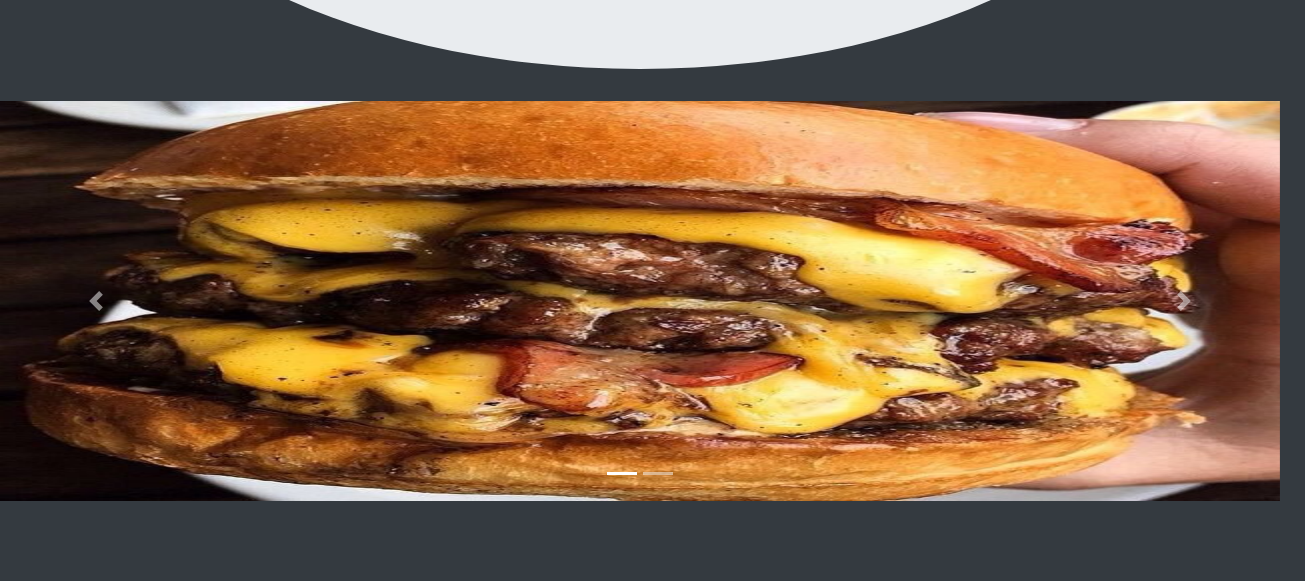
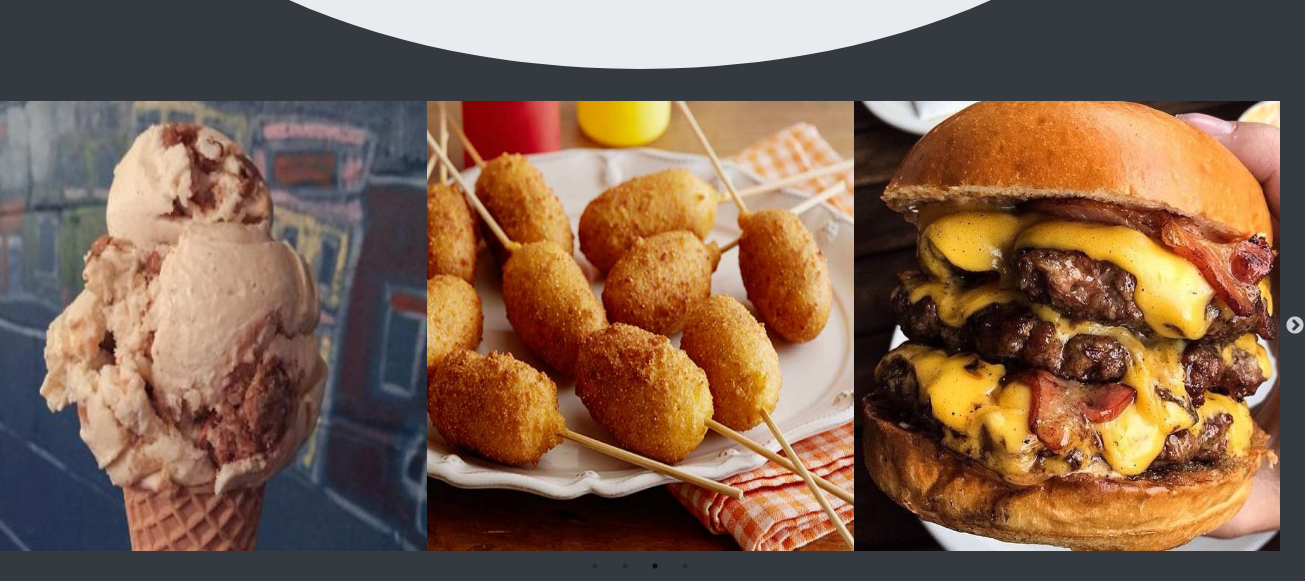
Before and after one commit to ezekieleverest/Restaurant-Menu-Creator, a website: page public/views/index.html in a window 1280 px wide. Shown: the part 638-1219 px from the top of the page, 1305 px wide, since content can reach past the window. Before the commit the page ends 1139 px from the top, so only its background shows below. Drawn offline with nearby package versions, Linux system fonts and the light colour scheme; files that its build step writes are made by us from their sources.

Commit message:
carousel working with slick

```diff
--- a/package.json
+++ b/package.json
@@ -17,6 +17,7 @@
     "mysql2": "^2.1.0",
     "passport": "^0.4.1",
     "passport-local": "^1.0.0",
-    "sequelize": "^6.3.3"
+    "sequelize": "^6.3.3",
+    "slick-carousel": "^1.8.1"
   }
 }
--- /dev/null
+++ b/public/assets/js/slick.js
@@ -0,0 +1,9 @@
+$(document).ready(function(){
+    $("#slideshow .slick").slick({
+      slidesToShow: 3,
+      slidesToScroll: 1,
+      autoplay: true,
+      autoplaySpeed: 2000,
+      dots: true,
+    });
+  });
--- a/public/views/index.html
+++ b/public/views/index.html
@@ -7,9 +7,12 @@
   <title>Slasha's Kuttz</title>
   <script src='https://kit.fontawesome.com/a076d05399.js'></script>
 
-  <link rel="stylesheet" href="https://stackpath.bootstrapcdn.com/bootstrap/4.5.0/css/bootstrap.min.css"
-    integrity="sha384-9aIt2nRpC12Uk9gS9baDl411NQApFmC26EwAOH8WgZl5MYYxFfc+NcPb1dKGj7Sk" crossorigin="anonymous">
-  <link rel="stylesheet" href="./assets/css/style.css">
+  <link rel="stylesheet" href="https://stackpath.bootstrapcdn.com/bootstrap/4.5.0/css/bootstrap.min.css" integrity="sha384-9aIt2nRpC12Uk9gS9baDl411NQApFmC26EwAOH8WgZl5MYYxFfc+NcPb1dKGj7Sk" crossorigin="anonymous">
+    <link rel="stylesheet" href="./assets/css/style.css">
+
+    <link rel="stylesheet" type="text/css" href="//cdn.jsdelivr.net/npm/slick-carousel@1.8.1/slick/slick.css"/>
+    <link rel="stylesheet" type="text/css" href="//cdn.jsdelivr.net/npm/slick-carousel@1.8.1/slick/slick-theme.css"/>
+
 
 </head>
 
@@ -44,35 +47,18 @@
       <a href="./menu" type="button" class="btn btn-danger m-2">View Menu</a>
     </div>
   </div>
-  <div><div id="carouselExampleIndicators" class="carousel slide pointer-event" data-ride="carousel">
-    <ol class="carousel-indicators">
-      <li data-target="#carouselExampleIndicators" data-slide-to="0" class="active"></li>
-      <li data-target="#carouselExampleIndicators" data-slide-to="1"></li>
-    </ol>
-    <div class="carousel-inner" role="listbox">
-      <div class="carousel-item active">
-        <img class="d-block w-100" src="../assets/burger.jpg" data-src="holder.js/900x400?theme=social" alt="900x400" data-holder-rendered="true" style="width: 900px; height: 400px;">
-      </div>
-      <div class="carousel-item">
-        <img class="d-block w-100" src="../assets/steak.jpg" data-src="holder.js/900x400?theme=industrial" alt="900x400" data-holder-rendered="true" style="width: 900px; height: 400px;">
-      </div>
-      <div class="carousel-item">
-        <img class="d-block w-100" src="../assets/ice-cream.jpg" data-src="holder.js/900x400?theme=industrial" alt="900x400" data-holder-rendered="true" style="width: 900px; height: 400px;">
-      </div>
-      <div class="carousel-item">
-        <img class="d-block w-100" src="../assets/mini-corn-dogs.jpg" data-src="holder.js/900x400?theme=industrial" alt="900x400" data-holder-rendered="true" style="width: 900px; height: 400px;">
-      </div>
+  <section id="slideshow">
+    <div class="slick" center>
+      <div class="slick-item"><img src="../assets/burger.jpg" alt="burger" style="width: 450px; height: 450px ;"></div>
+      <div class="slick-item"><img src="../assets/steak.jpg" alt="steak"  style="width: 450px; height: 450px;"></div>
+      <div class="slick-item"><img src="../assets/ice-cream.jpg" alt="ice cream"  style="width: 450px; height: 450px;"></div>
+      <div class="slick-item"><img src="../assets/mini-corn-dogs.jpg" alt="mini corn dog"  style="width: 450px; height: 450px;"></div>
     </div>
-    <a class="carousel-control-prev" href="#carouselExampleIndicators" role="button" data-slide="prev">
-      <span class="carousel-control-prev-icon" aria-hidden="true"></span>
-      <span class="sr-only">Previous</span>
-    </a>
-    <a class="carousel-control-next" href="#carouselExampleIndicators" role="button" data-slide="next">
-      <span class="carousel-control-next-icon" aria-hidden="true"></span>
-      <span class="sr-only">Next</span>
-    </a>
-  </div>
-  </div>
+</section>
+<script type="text/javascript" src="//code.jquery.com/jquery-1.11.0.min.js"></script>
+<script type="text/javascript" src="//code.jquery.com/jquery-migrate-1.2.1.min.js"></script>
+  <script type="text/javascript" src="//cdn.jsdelivr.net/npm/slick-carousel@1.8.1/slick/slick.min.js"></script>
+  <script src="../assets/js/slick.js"></script>
 </body>
 
 </html>
```
Also changed, not shown: public/views/addItem.html (+3 -2 lines), public/assets/css/style.css (line endings or trailing spaces), 1 other file.
